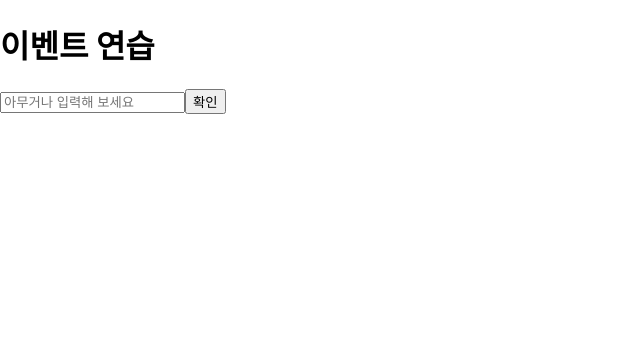
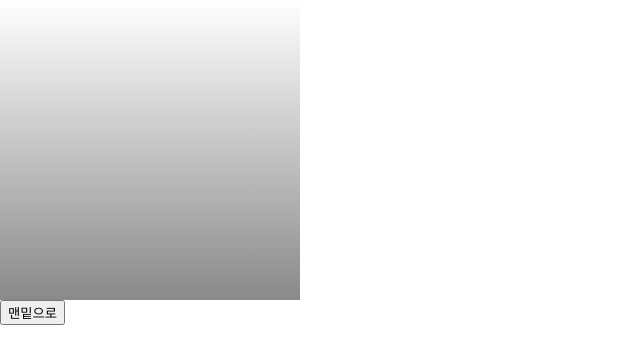
Before and after one commit to CH4MD0M/React-Study, a React (Create React App) app in the folder react-complete-study/: page / in a window 1280 px wide. Shown: the top 364 px of the page, without its empty margins (0-640 px from the left). Built offline with nearby package versions, Linux system fonts and the light colour scheme.

Commit message:
ref
- ref 사용하여 DOM 조작하기

```diff
--- a/react-complete-study/src/App.js
+++ b/react-complete-study/src/App.js
@@ -1,6 +1,7 @@
-import React from "react";
+import React, { Component } from "react";
 import "./App.css";
-import EventPractice from "./EventPractice";
+
+import ScrollBox from "./chapter5/ScrollBox";
 
 // function App() {
 //   const name = "React";
@@ -73,13 +74,17 @@
 //   );
 // };
 
-// const App = () => {
-//   return <Counter />;
-// };
-
-const App = () => {
-  // return <Say />;
-  return <EventPractice />;
-};
+class App extends Component {
+  render() {
+    return (
+      <div>
+        <ScrollBox ref={(ref) => (this.scrollBox = ref)} />
+        <button onClick={() => this.scrollBox.scrollToBottom()}>
+          맨밑으로
+        </button>
+      </div>
+    );
+  }
+}
 
 export default App;
--- /dev/null
+++ b/react-complete-study/src/chapter5/ScrollBox.js
@@ -0,0 +1,32 @@
+import React, { Component } from "react";
+
+class ScrollBox extends Component {
+  scrollToBottom = () => {
+    const { scrollHeight, clientHeight } = this.box;
+    this.box.scrollTop = scrollHeight - clientHeight;
+  };
+
+  render() {
+    const style = {
+      border: "1ps solid black",
+      height: "300px",
+      width: "300px",
+      overflow: "auto",
+      position: "relative",
+    };
+
+    const innerStyle = {
+      width: "100%",
+      height: "650px",
+      background: "linear-gradient(white,black)",
+    };
+
+    return (
+      <div style={style} ref={(ref) => (this.box = ref)}>
+        <div style={innerStyle} />
+      </div>
+    );
+  }
+}
+
+export default ScrollBox;
--- /dev/null
+++ b/react-complete-study/src/chapter5/ValidationSample.css
@@ -0,0 +1,6 @@
+.success {
+  background-color: lightgreen;
+}
+.failure {
+  background-color: lightcoral;
+}
```
Also changed, not shown: react-complete-study/src/chapter5/ValidationSample.js (added, +47 -0 lines).
